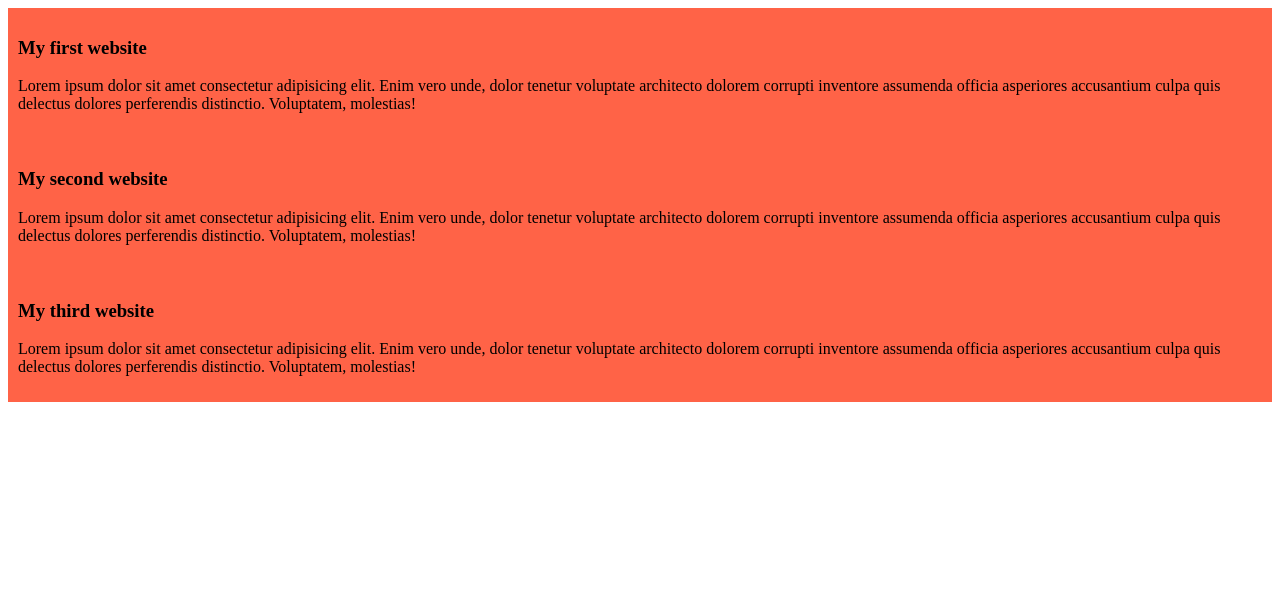
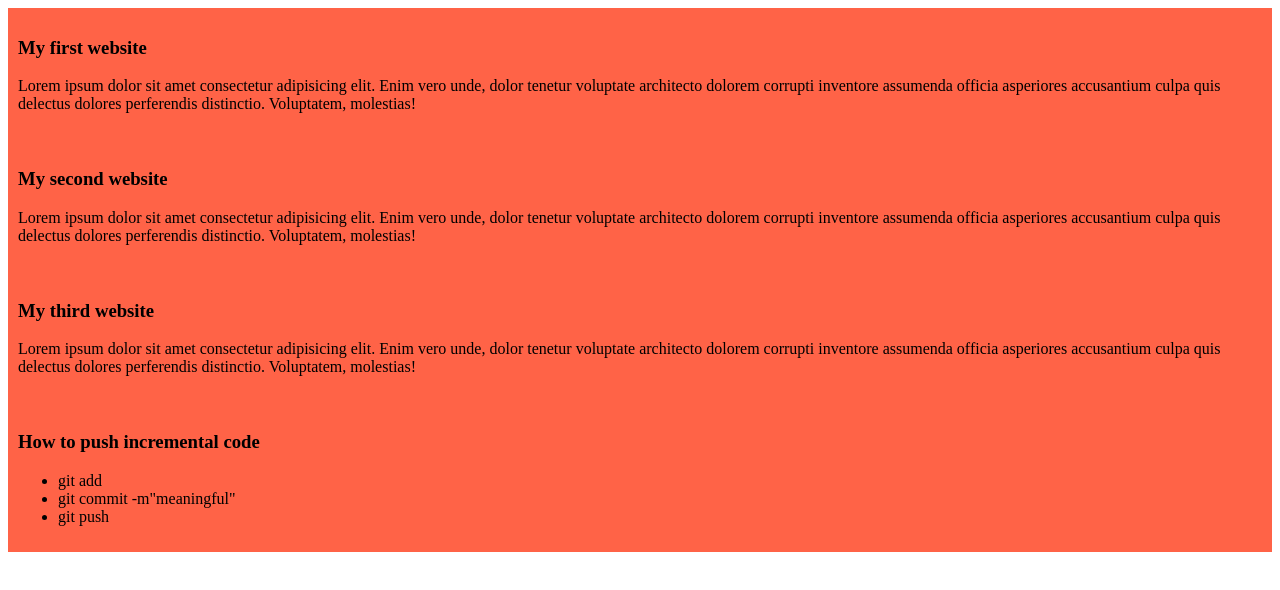
Before and after one commit to anonno21/my-first-repo, a plain HTML site: page INDEX.html in a window 1280 px wide. Drawn offline with Linux system fonts and the light colour scheme.

Commit message:
added a list

```diff
--- a/INDEX.html
+++ b/INDEX.html
@@ -22,6 +22,14 @@
 
         <p>Lorem ipsum dolor sit amet consectetur adipisicing elit. Enim vero unde, dolor tenetur voluptate architecto dolorem corrupti inventore assumenda officia asperiores accusantium culpa quis delectus dolores perferendis distinctio. Voluptatem, molestias!</p>
     </div>
+    <div>
+        <h3>How to push incremental code</h3>
+        <ul>
+            <li>git add</li>
+            <li>git commit -m"meaningful"</li>
+            <li>git push</li>
+        </ul>
+    </div>
 
 </body>
 </html>
```
